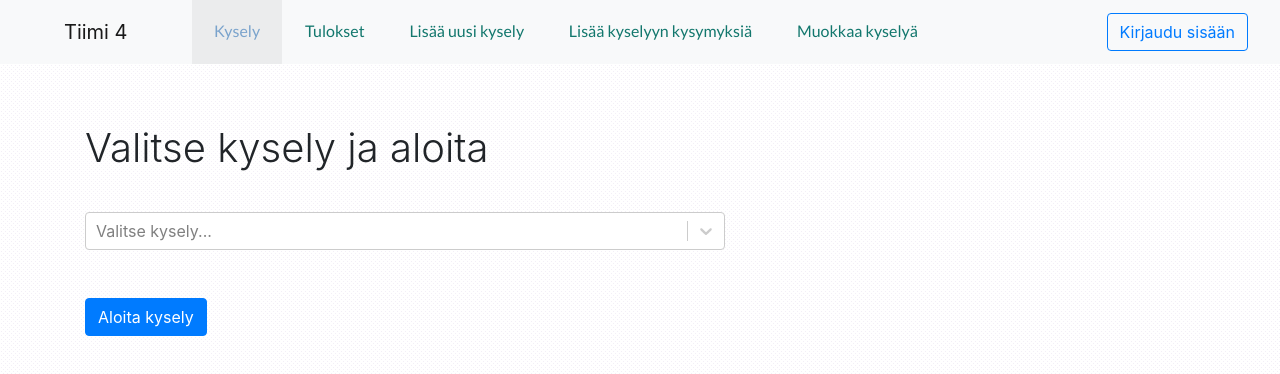
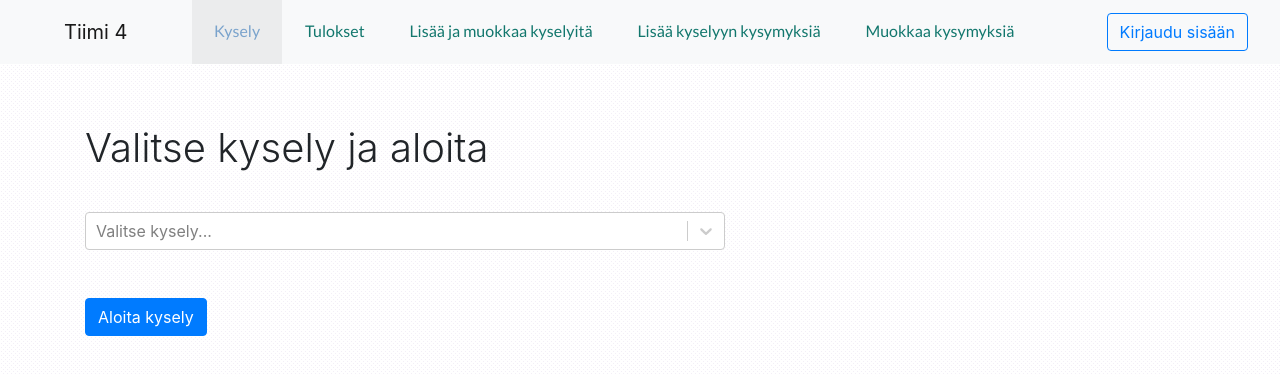
Before and after one commit to ohjelmistoprojekti-t4/Team4-Frontend-h, a React (Create React App) app: page /start in a window 1280 px wide. Shown: the top 374 px of the page. Built offline with nearby package versions, Linux system fonts and the light colour scheme; no server answers.

Commit message:
navbar conent

```diff
--- a/src/components/Navigation.js
+++ b/src/components/Navigation.js
@@ -26,9 +26,9 @@ export default function Navigation() {
                 <Nav className="mr-auto">
                     <NavLink to="/start" activeClassName="active">Kysely</NavLink>
                     <NavLink to="/results" activeClassName="active">Tulokset</NavLink>
-                    <NavLink to="/addsurvey" activeClassName="active">Lisää uusi kysely</NavLink>
+                    <NavLink to="/addsurvey" activeClassName="active">Lisää ja muokkaa kyselyitä</NavLink>
                     <NavLink to="/addquestion" activeClassName="active">Lisää kyselyyn kysymyksiä</NavLink>
-                    <NavLink to="/editquestion" activeClassName="active">Muokkaa kyselyä</NavLink>
+                    <NavLink to="/editquestion" activeClassName="active">Muokkaa kysymyksiä</NavLink>
                 </Nav>
                 <Nav>
                     <Button variant="outline-primary" onClick={signInOut}>{signedLabel}</Button>
```
